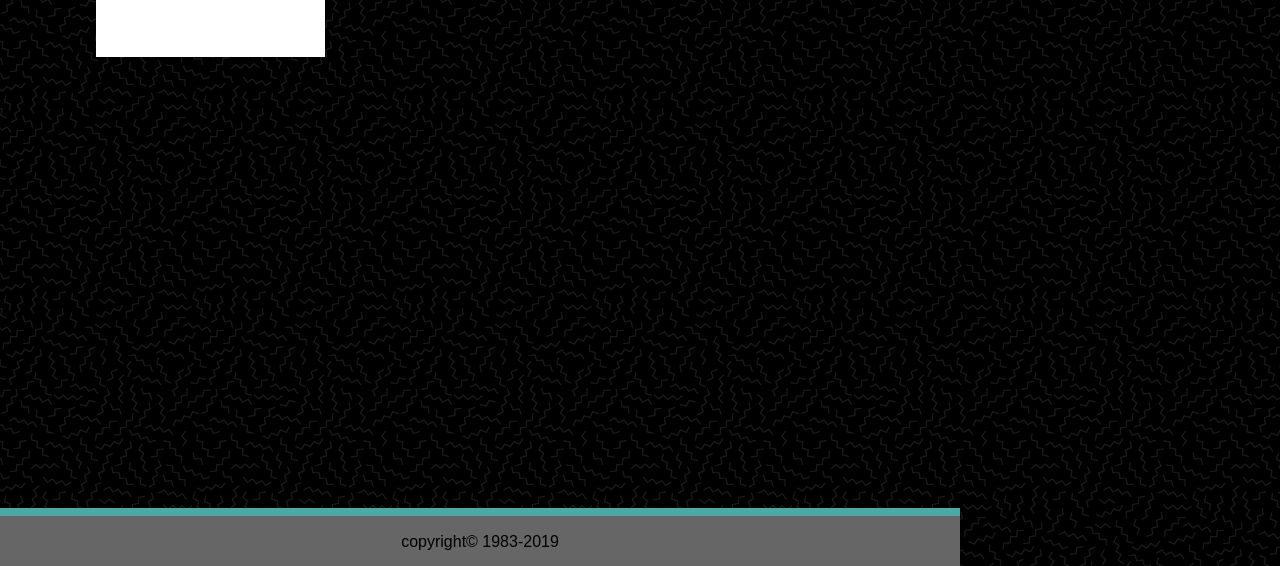
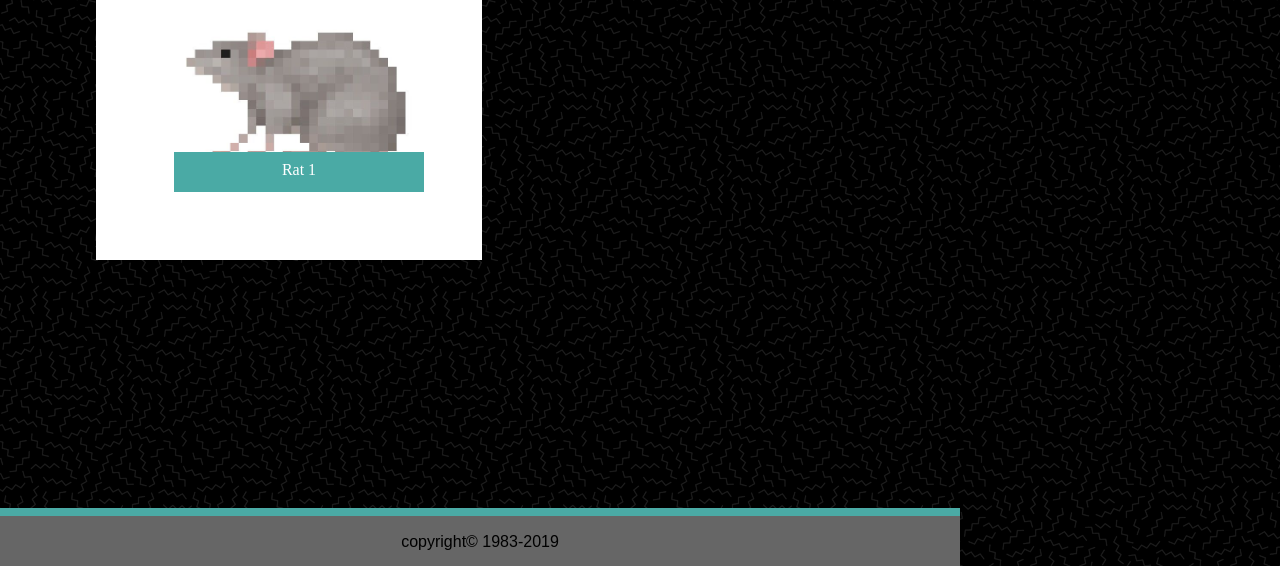
Before and after one commit to antlerbaby/portfolio, a plain HTML site: page portfolio.html in a window 1280 px wide. Shown: the part 234-800 px from the top of the page. Drawn offline with Linux system fonts and the light colour scheme.

Commit message:
adding image boxes with description to portfolio page

```diff
--- a/assets/css/style.css
+++ b/assets/css/style.css
@@ -187,3 +187,29 @@ p {
     font-family: Arial, 'Helvetica Neue', Helvetica, sans-serif;
     line-height: 130%;
 }
+
+.container {
+    max-width: 960px;
+}
+
+.form-area {
+    height: auto;
+}
+
+.image1  {
+    position: relative;
+    padding: 10px;
+    padding-left: 30px;
+    float: left;
+  }
+
+  .projectname {
+    position: absolute;
+    text-align: center;
+    color: #ffffff;
+    background-color: #4aaaa5;
+    padding:10px;
+    bottom: 20px;
+    width: 230px;
+    height: 20px;
+  }
--- a/portfolio.html
+++ b/portfolio.html
@@ -16,12 +16,15 @@
         </div>
     <section class="main">
         <div class="topic"><h1>Portfolio<br><hr></h1></div>
-        <div class="content">
-            <figure class="image1"></div>
-            <figure class="image1"></div>
-                <figure class="image1"></div>
-                <figure class="image1"></div>
-                    <figure class="image1"></div>
+        <div class="container">
+            <div class="image1">
+                <img
+                src="assets/images/rat.png"
+                alt="Rat"
+                width="250" height="180"
+                />
+                <div class="projectname">Rat 1</div>
+            </div>
         </div>
     </section>
     </div>
```
Also changed, not shown: contact.html (+2 -1 lines).
